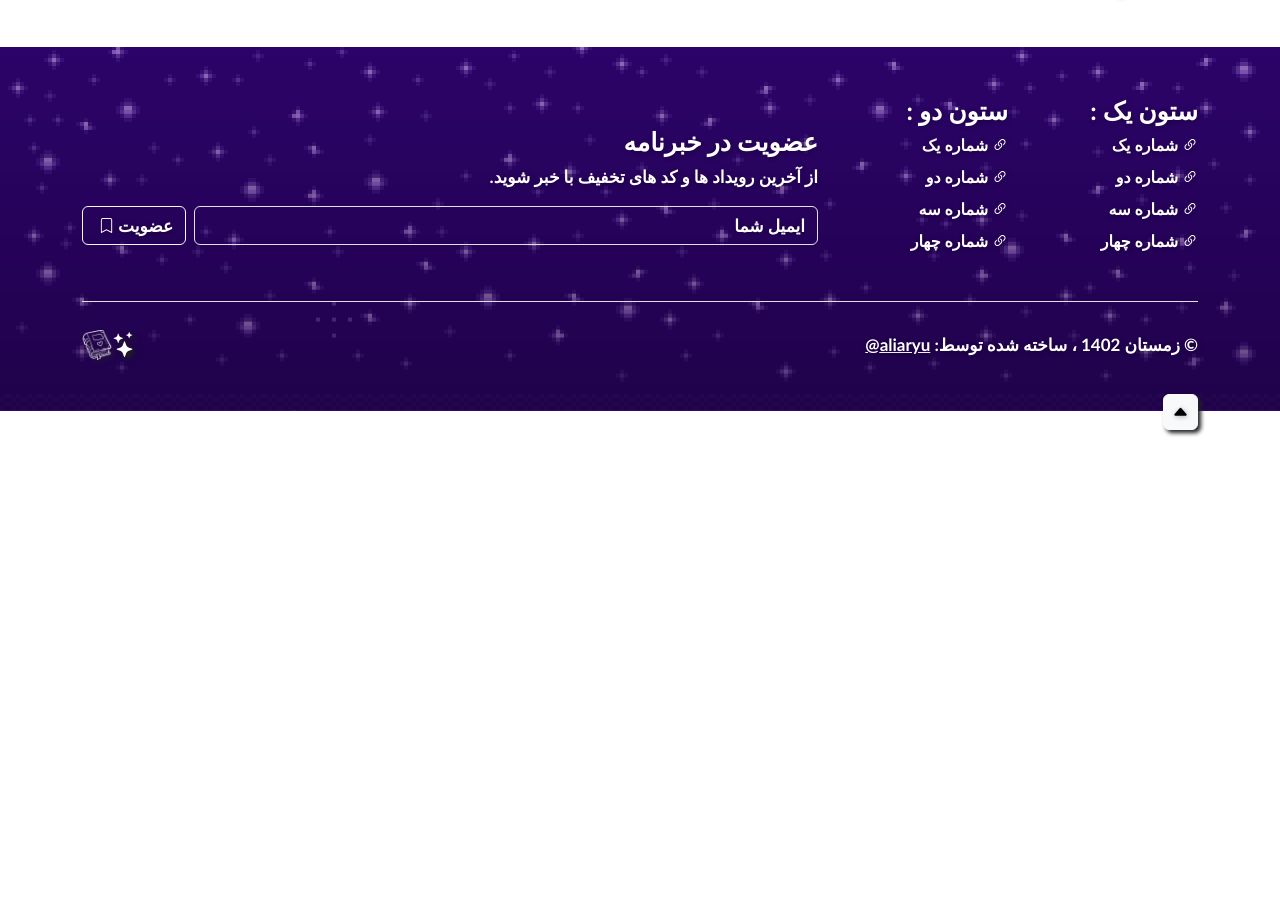
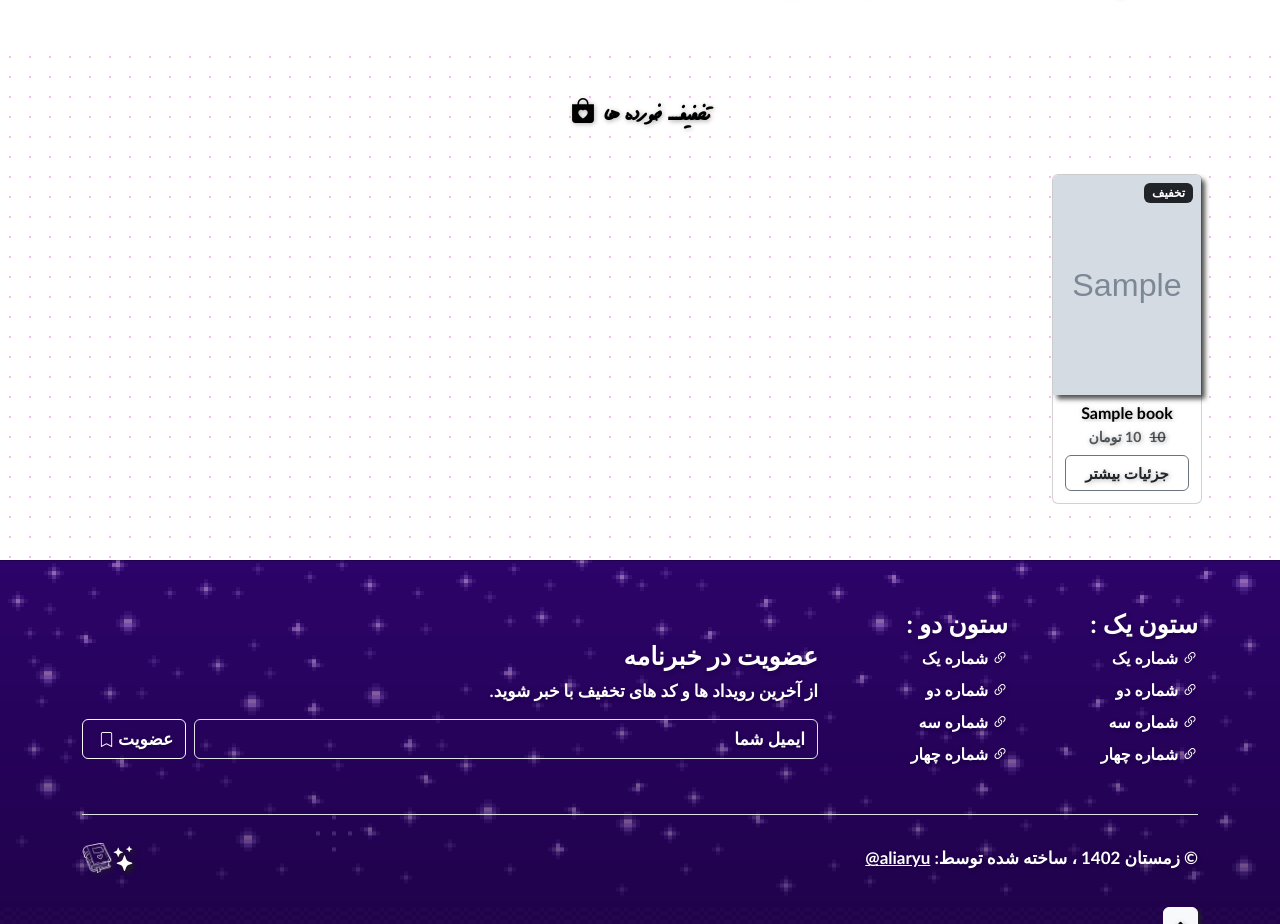
Before and after one commit to aliaryu/aryu-bookstore, a Django app: template apps/home/templates/home/home.html in a window 1280 px wide. Shown: the part 2895-3819 px from the top of the page. Before the commit the page ends 3331 px from the top, so only its background shows below. Run offline with Django 4.2, Linux system fonts and the light colour scheme; tables that the repository leaves empty hold one stand-in row (values such as "Sample post"); the template is opened without the code that fills it: values that come from a table or form of the project are taken from there, most other values are stand-ins (such as "Sample title", 1, 10 or a date in 2020); grey boxes marked "Sample" are stand-in pictures; some web fonts are replaced.

Commit message:
feat(app home/templates) : add discount books template
also add it to home template as include

```diff
--- a/apps/home/templates/home/home.html
+++ b/apps/home/templates/home/home.html
@@ -9,5 +9,6 @@
     {% include "home/includes/tags.html" %}
     {% include "home/includes/top_selling.html" %}
     {% include "home/includes/contact_map.html" %}
+    {% include "home/includes/discount_books.html" %}
 
 {% endblock content %}
--- /dev/null
+++ b/apps/home/templates/home/includes/discount_books.html
@@ -0,0 +1,41 @@
+{% comment %} SECTION DISCOUNT BOOKS {% endcomment %}
+{% load humanize %}
+<section class="container-fluid py-5 px-0 bg-dotted">
+    <h2 class="text-center font-30 f-sayeh f-bold mb-4"> تخفیفـــ خورده ها <i class="bi bi-bag-heart-fill font-25"></i></h2>
+    <div class="container p-0">
+
+        <div class="scrolling-wrapper pb-2 scrollbar p-0 p-lg-1">
+
+            {% if discount_books %}
+                {% for book in discount_books %}
+
+                    <div class="card border-0 m-1 justify-content-center align-items-center" style="width: 150px;">
+                        <div class="card h-100 m-0" style="width: 150px;">
+                            {% if book.discount %}
+                                <div class="badge bg-dark text-white position-absolute" style="top: 0.5rem; right: 0.5rem">{{ book.discount.show_discount }} تخفیف</div>
+                            {% endif %}
+                            <img class="card-img-top img-shadow" src="{{ book.image.url }}" alt="{{ book.book_name }}" height="220px">
+                            <div class="card-body p-2">
+                                <div class="text-center">
+                                    <h5 class="fw-bolder h6 mb-0 avoid-overflow">{{ book.book_name }}</h5>
+                                </div>
+                                <div class="d-flex justify-content-center align-items-center mt-1">
+                                    <span class="text-muted text-decoration-line-through ms-1 font-14">{{ book.price|floatformat:0|intcomma }}</span>
+                                    <span class="text-muted me-1 font-14">{{ book.calculate_price|floatformat:0|intcomma }} تومان</span>
+                                </div>
+                            </div>
+                            <div class="card-footer p-2 pt-0 m-1 mt-0 border-top-0 bg-transparent">
+                                <div class="text-center"><a class="form-control btn btn-outline-dark mt-auto f-bold border-secondary font-15" href="detail.html">جزئیات بیشتر</a></div>
+                            </div>
+                        </div>
+                    </div>
+
+                {% endfor %}
+            {% else %}
+                <p class="text-center f-bold">کتابی وجود ندارد -_-</p>
+            {% endif %}
+
+        </div>
+
+    </div>
+</section>
```
